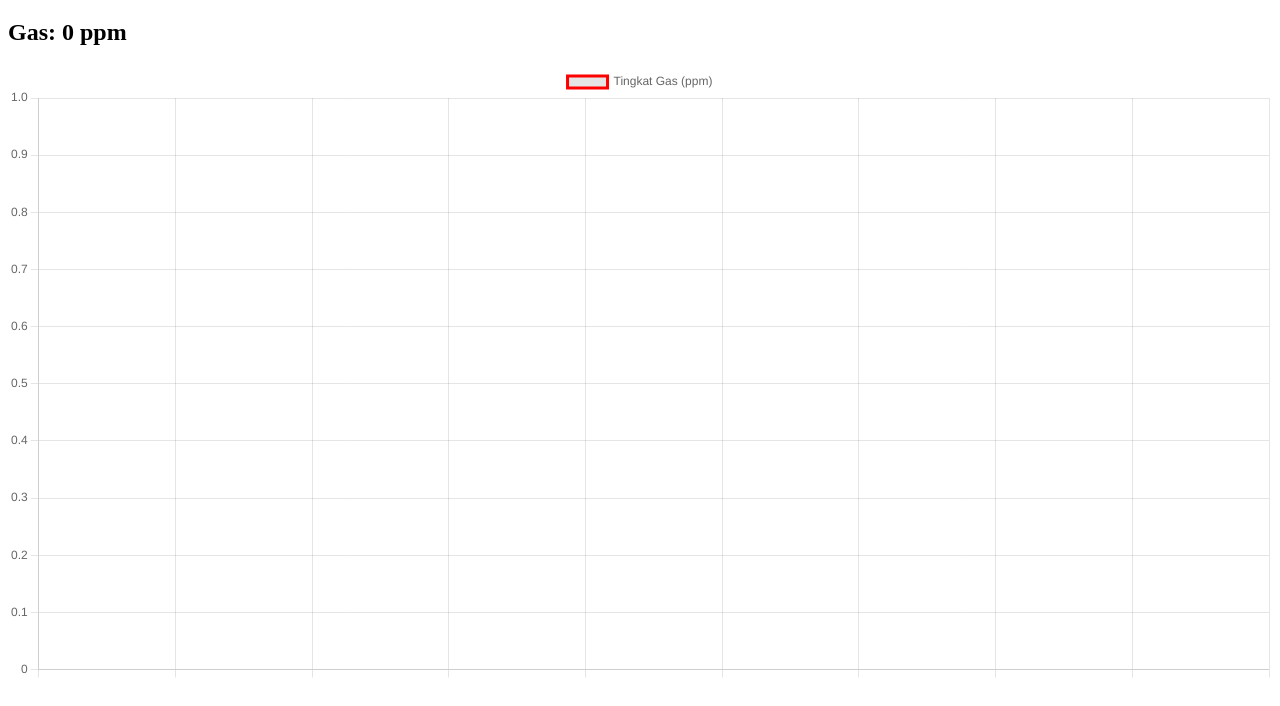
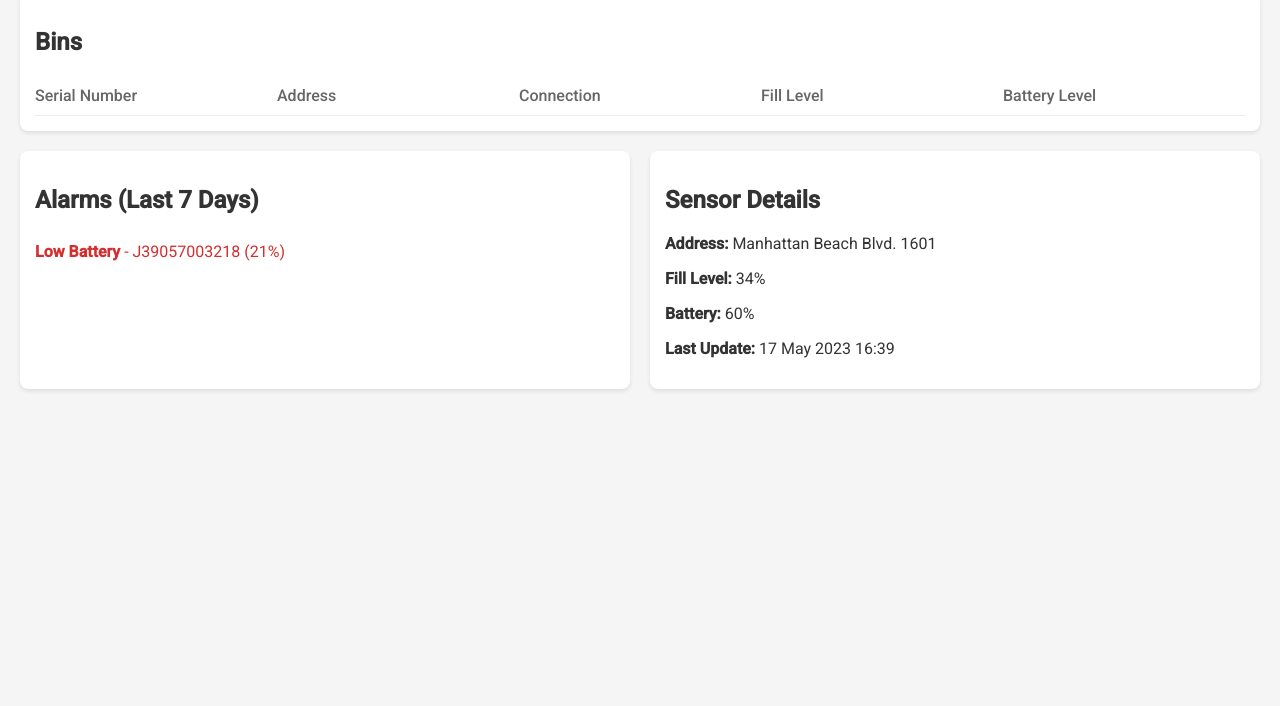
Before and after one commit to astarajingga/iot-sampah-dashboard, a plain HTML site: page index.html in a window 1280 px wide. Shown: the part 108-814 px from the top of the page. Drawn offline with nearby package versions, Linux system fonts and the light colour scheme; no server answers.

Commit message:
Update index.html

```diff
--- a/index.html
+++ b/index.html
@@ -1,57 +1,137 @@
 <!DOCTYPE html>
-<html>
+<html lang="en">
 <head>
-  <title>Monitoring Tempat Sampah</title>
+  <meta charset="UTF-8">
+  <meta name="viewport" content="width=device-width, initial-scale=1.0">
+  <title>Waste Management Dashboard</title>
+  <link href="https://fonts.googleapis.com/css2?family=Roboto:wght@300;400;500&display=swap" rel="stylesheet">
   <script src="https://www.gstatic.com/firebasejs/8.0/firebase.js"></script>
-  <script src="https://cdn.jsdelivr.net/npm/chart.js"></script>
+  <style>
+    body {
+      font-family: 'Roboto', sans-serif;
+      margin: 0;
+      padding: 20px;
+      background: #f5f5f5;
+      color: #333;
+    }
+    .container {
+      display: grid;
+      grid-template-columns: 1fr 1fr;
+      gap: 20px;
+    }
+    .card {
+      background: white;
+      border-radius: 8px;
+      padding: 15px;
+      box-shadow: 0 2px 4px rgba(0,0,0,0.1);
+    }
+    .bin-list {
+      grid-column: span 2;
+    }
+    .bin-item {
+      display: grid;
+      grid-template-columns: 1fr 1fr 1fr 1fr 1fr;
+      padding: 10px 0;
+      border-bottom: 1px solid #eee;
+    }
+    .bin-header {
+      font-weight: 500;
+      color: #666;
+    }
+    .status-online {
+      color: green;
+    }
+    .status-offline {
+      color: red;
+    }
+    .alarm-item {
+      padding: 8px 0;
+      color: #d32f2f;
+    }
+  </style>
 </head>
 <body>
-  <h1>Monitoring Sampah</h1>
-  <div>
-    <h2>Ketinggian: <span id="ketinggian">0</span>%</h2>
-    <h2>Gas: <span id="gas">0</span> ppm</h2>
+  <h1>Waste Management Administration</h1>
+
+  <div class="container">
+    <!-- Section: Bins -->
+    <div class="card bin-list">
+      <h2>Bins</h2>
+      <div class="bin-item bin-header">
+        <span>Serial Number</span>
+        <span>Address</span>
+        <span>Connection</span>
+        <span>Fill Level</span>
+        <span>Battery Level</span>
+      </div>
+      <div id="bin-data">
+        <!-- Data akan diisi oleh JavaScript -->
+      </div>
+    </div>
+
+    <!-- Section: Alarms -->
+    <div class="card">
+      <h2>Alarms (Last 7 Days)</h2>
+      <div id="alarm-data">
+        <div class="alarm-item">
+          <strong>Low Battery</strong> - J39057003218 (21%)
+        </div>
+      </div>
+    </div>
+
+    <!-- Section: Sensor Details -->
+    <div class="card">
+      <h2>Sensor Details</h2>
+      <div id="sensor-details">
+        <p><strong>Address:</strong> Manhattan Beach Blvd. 1601</p>
+        <p><strong>Fill Level:</strong> <span id="sensor-fill">34%</span></p>
+        <p><strong>Battery:</strong> <span id="sensor-battery">60%</span></p>
+        <p><strong>Last Update:</strong> 17 May 2023 16:39</p>
+      </div>
+    </div>
   </div>
-  <canvas id="gasChart" width="400" height="200"></canvas>
 
   <script>
-    // Config Firebase
+    // Firebase Config (Ganti dengan milik Anda)
     const firebaseConfig = {
-      apiKey: "API_KEY",
-      authDomain: "PROJECT_ID.firebaseapp.com",
-      databaseURL: "https://PROJECT_ID.firebaseio.com",
-      projectId: "PROJECT_ID",
-      storageBucket: "PROJECT_ID.appspot.com",
-      messagingSenderId: "SENDER_ID",
-      appId: "APP_ID"
+      apiKey: "AIzaSyABC...",
+      authDomain: "your-project.firebaseapp.com",
+      databaseURL: "https://your-project.firebaseio.com",
+      projectId: "your-project",
+      storageBucket: "your-project.appspot.com",
+      messagingSenderId: "123456789",
+      appId: "1:123456789:web:abc123def456"
     };
     firebase.initializeApp(firebaseConfig);
 
-    // Ambil Data
+    // Ambil Data dari Firebase
     const db = firebase.database();
-    db.ref("sampah").on("value", (snapshot) => {
-      const data = snapshot.val();
-      document.getElementById("ketinggian").textContent = data.ketinggian.toFixed(1);
-      document.getElementById("gas").textContent = data.gas;
 
-      // Update Chart (jika ada)
-      if (window.gasChart) {
-        window.gasChart.data.datasets[0].data.push(data.gas);
-        window.gasChart.update();
+    // Update Daftar Tempat Sampah
+    db.ref("bins").on("value", (snapshot) => {
+      const bins = snapshot.val();
+      let html = '';
+      for (const [serial, data] of Object.entries(bins)) {
+        html += `
+          <div class="bin-item">
+            <span>${serial}</span>
+            <span>${data.address || 'N/A'}</span>
+            <span class="status-${data.connection ? 'online' : 'offline'}">
+              ${data.connection ? 'Online' : 'Offline'}
+            </span>
+            <span>${data.fillLevel}%</span>
+            <span>${data.batteryLevel}%</span>
+          </div>
+        `;
       }
+      document.getElementById("bin-data").innerHTML = html;
     });
 
-    // Buat Grafik
-    const ctx = document.getElementById('gasChart').getContext('2d');
-    window.gasChart = new Chart(ctx, {
-      type: 'line',
-      data: {
-        labels: Array(10).fill(""),
-        datasets: [{
-          label: 'Tingkat Gas (ppm)',
-          data: [],
-          borderColor: 'red'
-        }]
-      }
+    // Update Sensor Tertentu
+    db.ref("sensors/389221001305").on("value", (snapshot) => {
+      const sensor = snapshot.val();
+      document.getElementById("sensor-fill").textContent = `${sensor.fillLevel}%`;
+      document.getElementById("sensor-battery").textContent = `${sensor.batteryLevel}%`;
     });
   </script>
 </body>
```
